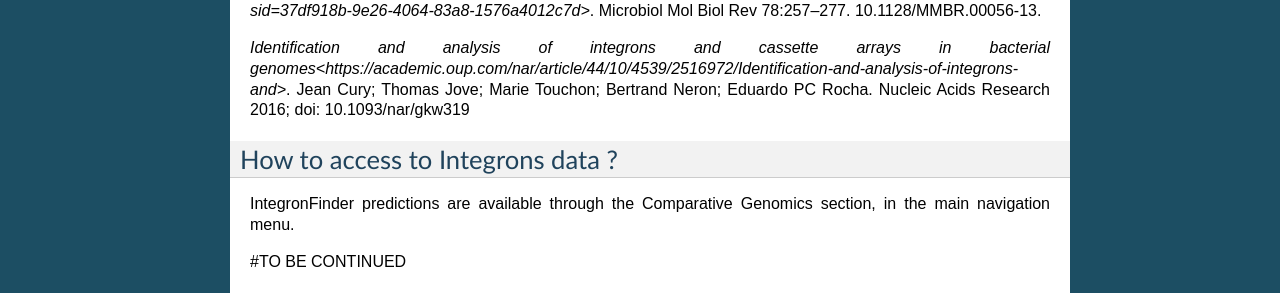
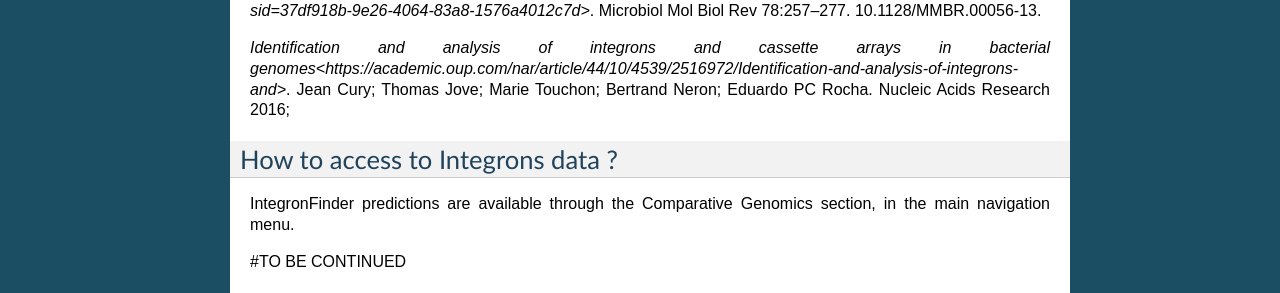
Before and after one commit to labgem/microscope-user-doc, a Sphinx documentation site: the page built from docs/content/compgenomics/integrons.rst, in a window 1280 px wide. Shown: the part 1744-2037 px from the top of the page. Built offline with Sphinx 7.4.7, drawn with Linux system fonts in a browser that asks for light colours; formulas are drawn with MathJax 3.

Commit message:
Update integrons.rst

```diff
--- a/docs/content/compgenomics/integrons.rst
+++ b/docs/content/compgenomics/integrons.rst
@@ -44,7 +44,6 @@ Know more about `IntegronFinder <http://integronfinder.readthedocs.io/en/latest/
 `Gillings MR. 2014. Integrons: past, present, and future<http://mmbr.asm.org/content/78/2/257.full.pdf+html?sid=37df918b-9e26-4064-83a8-1576a4012c7d>`. Microbiol Mol Biol Rev 78:257–277. 10.1128/MMBR.00056-13.
 
 `Identification and analysis of integrons and cassette arrays in bacterial genomes<https://academic.oup.com/nar/article/44/10/4539/2516972/Identification-and-analysis-of-integrons-and>`. Jean Cury; Thomas Jove; Marie Touchon; Bertrand Neron; Eduardo PC Rocha. Nucleic Acids Research 2016;
-doi: 10.1093/nar/gkw319
 
 How to access to Integrons data ?
 -------------------------------------------------------
```
